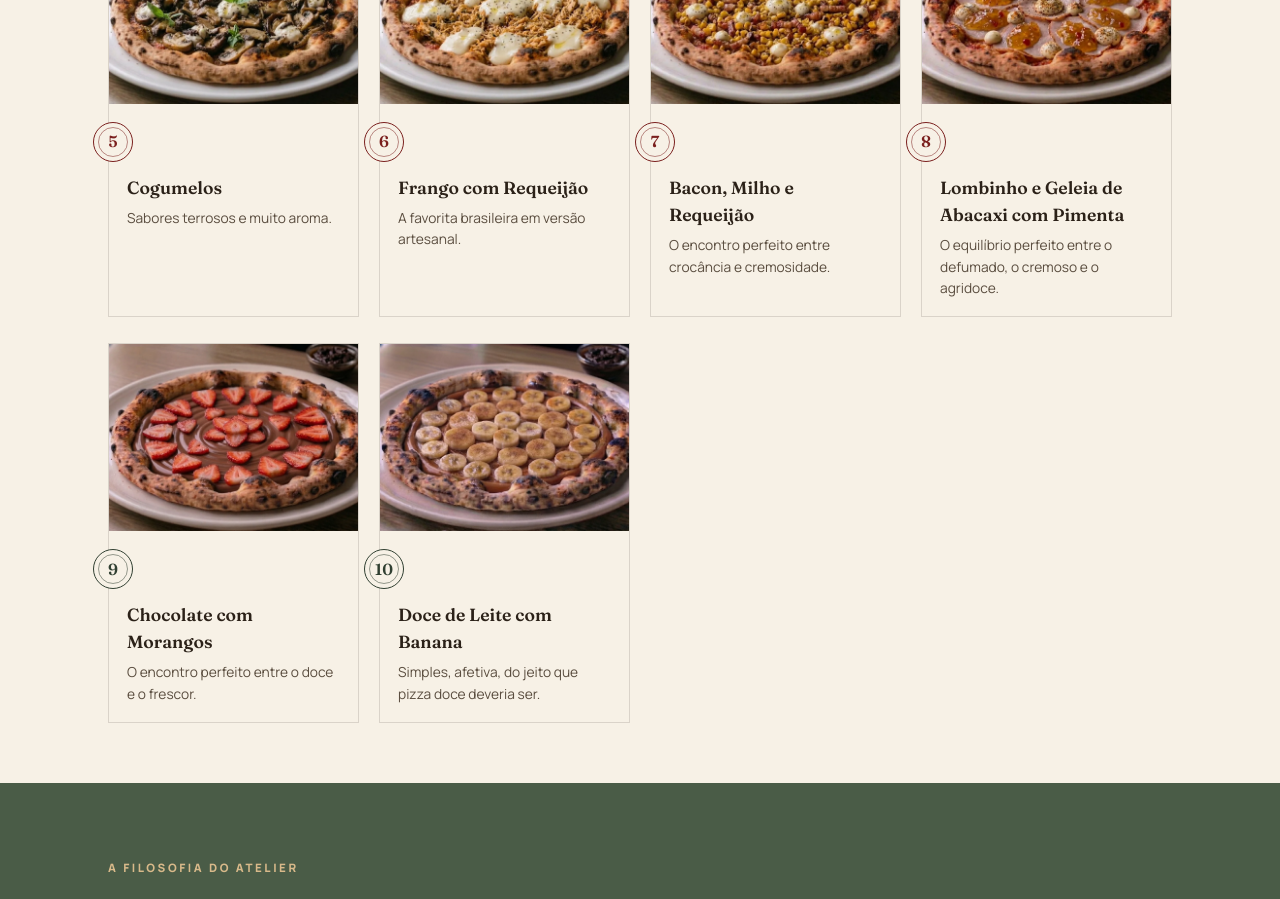
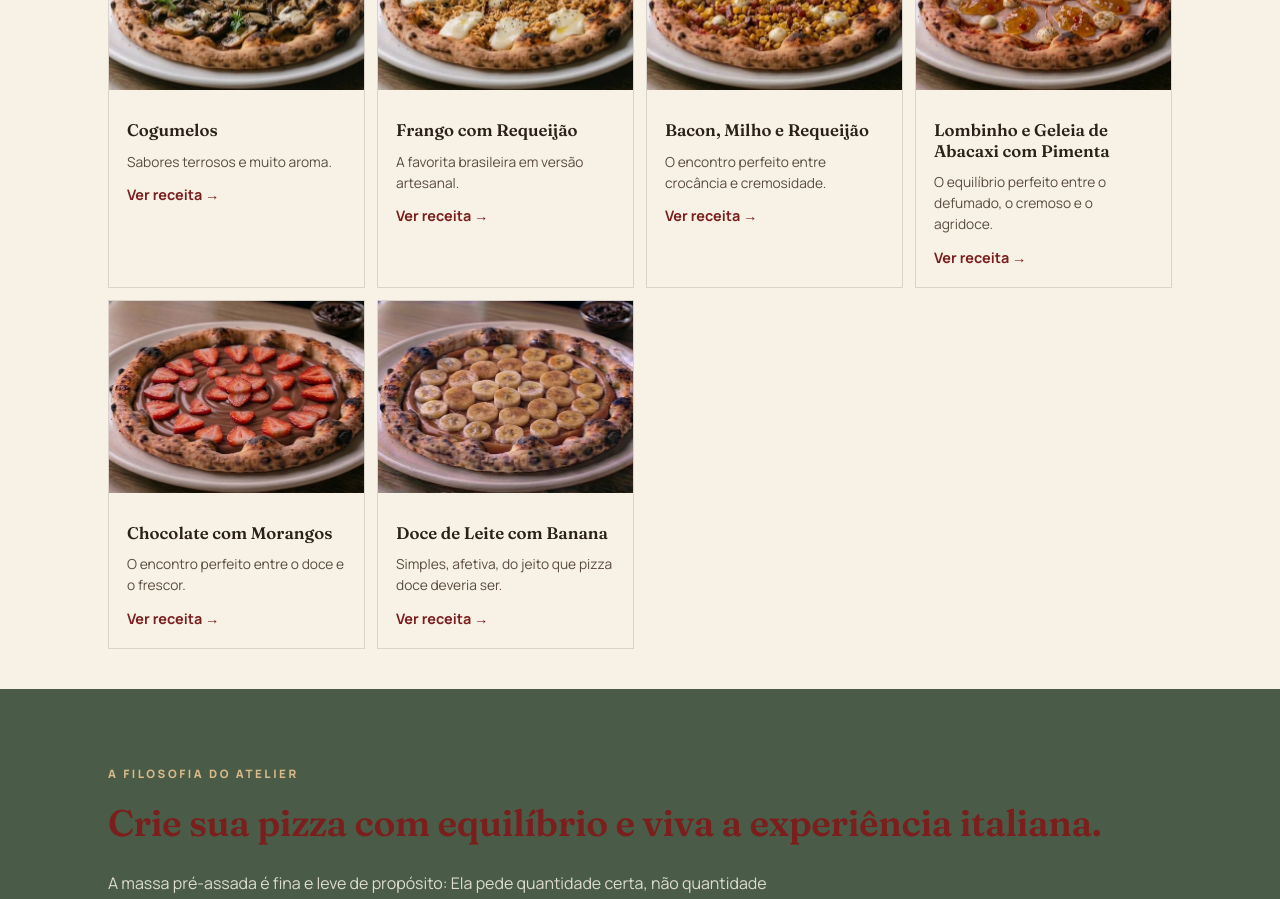
Before and after one commit to MauValva/AtelierDoPao, a React (Vite) app: page / in a window 1280 px wide. Shown: the part 1680-2579 px from the top of the page. Built offline with nearby package versions, Linux system fonts and the light colour scheme.

Commit message:
ajustes no card das receitas

```diff
--- a/src/components/RecipeCard.tsx
+++ b/src/components/RecipeCard.tsx
@@ -12,13 +12,12 @@ export default function RecipeCard({ recipe }: { recipe: Recipe }) {
           alt={`Pizza ${recipe.name}`}
           label={recipe.name}
         />
-        <span className={`recipe-card__stamp stamp ${recipe.category}`}>
-          {recipe.order}
-        </span>
       </div>
+
       <div className="recipe-card__body">
         <h3>{recipe.name}</h3>
         <p>{recipe.tagline}</p>
+        <span className="recipe-card__cta">Ver receita →</span>
       </div>
     </Link>
   );
--- a/src/components/recipe-card.css
+++ b/src/components/recipe-card.css
@@ -16,28 +16,31 @@
   position: relative;
   aspect-ratio: 4 / 3;
 }
-.recipe-card__stamp {
-  position: absolute;
-  bottom: -18px;
-  right: 16px;
-  background: var(--cream);
-  color: var(--wine);
-}
-.recipe-card__stamp.doce {
-  color: var(--forest);
-}
 .recipe-card__body {
   padding: 30px 18px 18px;
-}
-.recipe-card__body h3 {
-  font-family: var(--serif);
-  font-weight: 600;
-  font-size: 1.1rem;
-  color: var(--ink);
-  margin: 0 0 6px;
 }
 .recipe-card__body p {
   font-size: 0.86rem;
   color: var(--ink-soft);
   margin: 0;
 }
+.recipe-card__cta {
+  display: inline-flex;
+  align-items: center;
+  gap: 6px;
+  margin-top: 12px;
+  font-size: 0.9rem;
+  font-weight: 700;
+  color: var(--wine);
+  transition:
+    color 0.2s ease,
+    transform 0.2s ease;
+}
+.recipe-card__body h3 {
+  margin: 0 0 10px;
+  font-family: var(--serif);
+  font-weight: 600;
+  font-size: 1.05rem;
+  color: var(--ink);
+  line-height: 1.2;
+}
--- a/src/components/recipe-grid.css
+++ b/src/components/recipe-grid.css
@@ -28,8 +28,8 @@
 .recipes__grid {
   display: grid;
   grid-template-columns: repeat(4, 1fr);
-  gap: 26px 20px;
-  padding-bottom: 20px;
+  gap: 12px;
+  padding-bottom: 0px;
 }
 @media (max-width: 980px) {
   .recipes__grid {
--- a/src/main.tsx
+++ b/src/main.tsx
@@ -6,7 +6,12 @@ import "./index.css";
 
 ReactDOM.createRoot(document.getElementById("root")!).render(
   <React.StrictMode>
-    <BrowserRouter>
+    <BrowserRouter
+      future={{
+        v7_startTransition: true,
+        v7_relativeSplatPath: true,
+      }}
+    >
       <App />
     </BrowserRouter>
   </React.StrictMode>,
```
